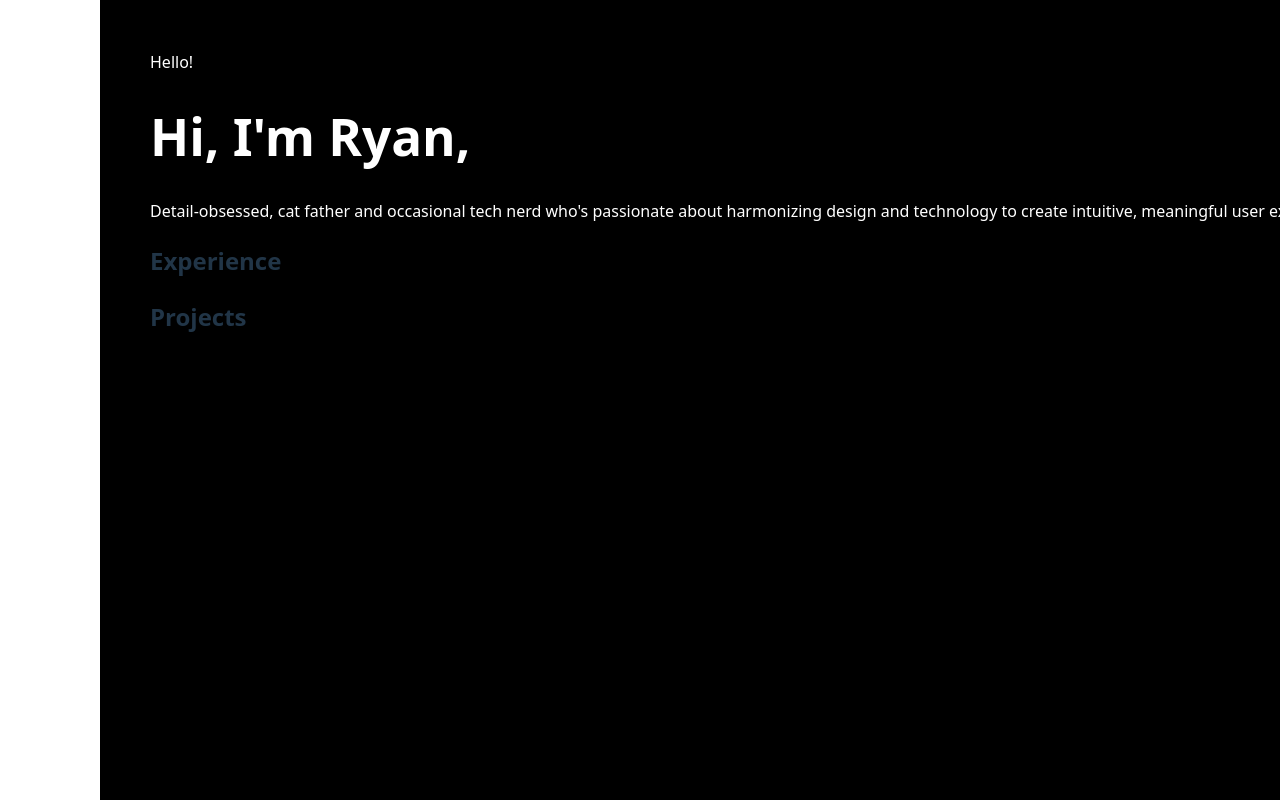
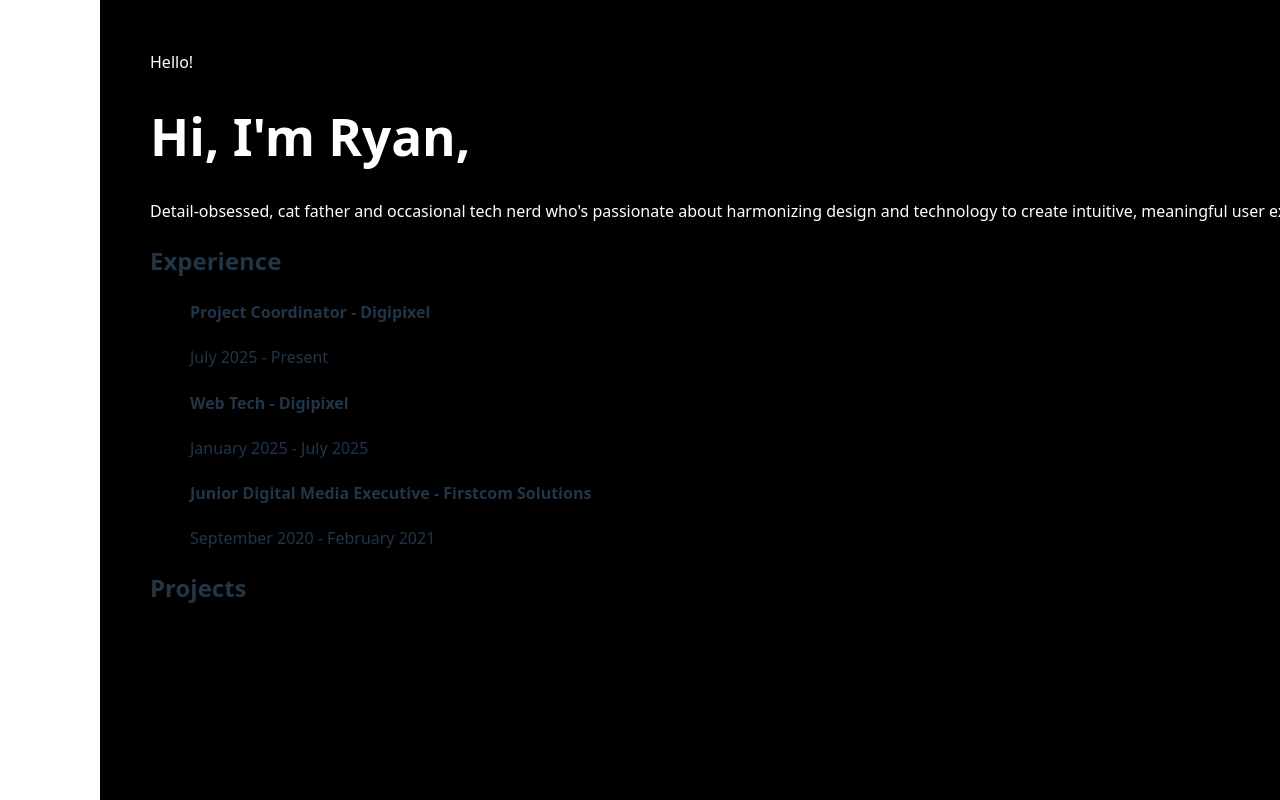
Before and after one commit to gipsoong/gipsoong.com, a React (Vite) app in the folder source/: page / in a window 1280 px wide. Shown: the top 800 px of the page. Built offline with nearby package versions, Linux system fonts and the light colour scheme.

Commit message:
Added details to experience list.

```diff
--- a/source/components/Intro.jsx
+++ b/source/components/Intro.jsx
@@ -15,9 +15,18 @@ export default function Intro() {
                     <div className='tech-stack'></div>
 
                     <ul>
-                        <li></li>
-                        <li></li>
-                        <li></li>
+                        <li>
+                            <h4>Project Coordinator - Digipixel</h4>
+                            <span>July 2025 - Present</span>
+                        </li>
+                        <li>
+                            <h4>Web Tech - Digipixel</h4>
+                            <span>January 2025 - July 2025</span>
+                        </li>
+                        <li>
+                            <h4>Junior Digital Media Executive - Firstcom Solutions</h4>
+                            <span>September 2020 - February 2021</span>
+                        </li>
                     </ul>
                 </div>
             </div>
```
